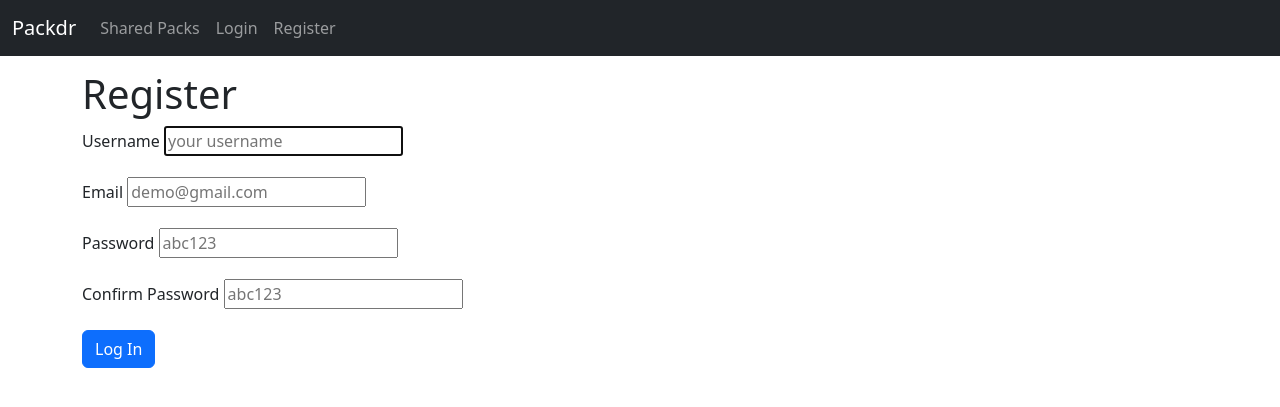
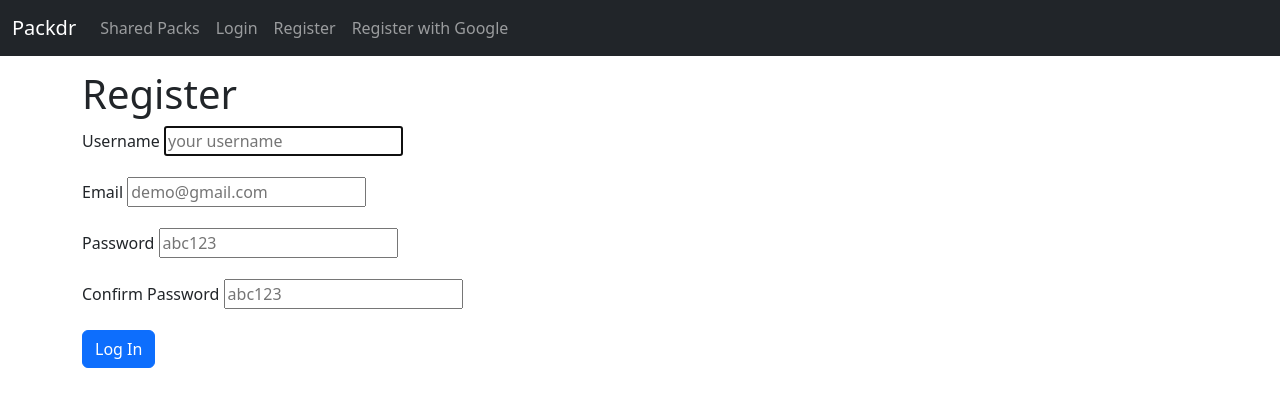
Before and after one commit to lanebobane/packd, a Django app: page /users/register/ in a window 1280 px wide. Shown: the top 407 px of the page. Run offline with Django 4.2, Linux system fonts and the light colour scheme; parts of the project's set-up code (start-up, migrations or seed data) failed here and were passed over; some libraries are stand-ins or nearby versions.

Commit message:
google auth in

```diff
--- a/packd/packr/templates/packr/base.html
+++ b/packd/packr/templates/packr/base.html
@@ -42,6 +42,9 @@
 					<li class="nav-item">
 					<a class="nav-link" href="{% url 'users:register' %}">Register</a>
 					</li>
+					<li class="nav-item">
+						<a class="nav-link" href="{% url 'users:register_google' %}">Register with Google</a>
+						</li>
 					{% endif %}
 				</ul>
 			</div>
--- a/packd/requirements.txt
+++ b/packd/requirements.txt
@@ -4,3 +4,5 @@ platformdirs==2.5.4
 Django==4.2.3
 psycopg2-binary==2.9.6
 gunicorn==21.2.0
+requests==2.32.3
+PyJWT==2.9.0
--- a/packd/users/urls.py
+++ b/packd/users/urls.py
@@ -6,6 +6,7 @@ from . import views
 app_name = "users"
 urlpatterns = [
     path("register/", views.register, name="register"),
+    path("register_google/", views.GoogleOAuthView.as_view(), name="register_google"),
     path(
         "login/",
         authentication_views.LoginView.as_view(template_name="login.html"),
--- a/packd/users/views.py
+++ b/packd/users/views.py
@@ -1,12 +1,25 @@
+import os
+import requests
+import jwt
+from dataclasses import dataclass
+from random import SystemRandom
+from urllib.parse import urlencode
+
+from .forms import NewUserForm
+from .models import Profile
+
+from django.contrib.auth import login
+from django.contrib.auth.models import User
+from django.contrib.auth.decorators import login_required
+from django.core.exceptions import ImproperlyConfigured, ObjectDoesNotExist
 from django.shortcuts import render, redirect
-from .forms import NewUserForm
-from django.contrib.auth.decorators import login_required
-from .models import Profile
-from django.contrib.auth.models import User
+from django.views import View
+from django.conf import settings
+from django.urls import reverse_lazy
 
-# Create your views here.
+UNICODE_ASCII_CHARACTER_SET = ('abcdefghijklmnopqrstuvwxyzABCDEFGHIJKLMNOPQRSTUVWXYZ0123456789')
 
-
+# DJANGO BUILT-IN REGISTRATION
 def register(request):
     if request.method == "POST":
         form = NewUserForm(request.POST)
@@ -18,3 +31,137 @@ def register(request):
     context = {"form": form}
 
     return render(request, "register.html", context)
+
+# GOOGLE OAUTH2 REGISTRATION/LOGIN
+
+@dataclass
+class GoogleRawLoginCredentials:
+    client_id: str
+    client_secret: str
+    project_id: str
+
+
+class GoogleOAuthView(View):
+    def get(self, request, *args, **kwargs):
+        if request.GET.get('code'):
+
+            code = request.GET.get('code')
+            error = request.GET.get('error')
+            state = request.GET.get('state')
+
+            if state != request.session["google_oauth2_state"]:
+                raise ImproperlyConfigured("The session cookies do not match!")
+            if error is not None:
+                raise Exception(error)
+
+            client_id = os.environ.get("GOOGLE_OAUTH2_CLIENT_ID")
+            client_secret = os.environ.get("GOOGLE_OAUTH2_CLIENT_SECRET")
+            redirect_uri = 'http://localhost:8000/users/register_google'
+            grant_type = 'authorization_code'
+
+            post_data = {
+                "code": code,
+                "client_id": client_id,
+                "client_secret": client_secret,
+                "redirect_uri": redirect_uri,
+                "grant_type": grant_type
+            }
+
+            response = requests.post('https://oauth2.googleapis.com/token', data=post_data)
+            data = response.json()
+            id_token = data['id_token']
+            decoded_token = jwt.decode(jwt=id_token, options={"verify_signature": False})
+            email = decoded_token['email']
+            email_verified = decoded_token['email_verified']
+
+            # if email_verified:
+            try:
+                user = User.objects.get(email=email)
+
+            except ObjectDoesNotExist as e:
+                user = User.objects.create(username=email, email=email)
+                user.save()
+
+            login(request, user)
+            return redirect("/dashboard")
+
+        else:
+            google_login_flow = GoogleRawLoginFlowService()
+            authorization_url, state = google_login_flow.get_authorization_url()
+
+            request.session["google_oauth2_state"] = state
+
+            return redirect(authorization_url)
+
+
+def google_raw_login_get_credentials() -> GoogleRawLoginCredentials:
+    client_id = os.environ.get("GOOGLE_OAUTH2_CLIENT_ID")
+    client_secret = os.environ.get("GOOGLE_OAUTH2_CLIENT_SECRET")
+    project_id = os.environ.get("GOOGLE_OAUTH2_PROJECT_ID")
+
+    if not client_id:
+        raise ImproperlyConfigured("GOOGLE_OAUTH2_CLIENT_ID missing in env.")
+
+    if not client_secret:
+        raise ImproperlyConfigured("GOOGLE_OAUTH2_CLIENT_SECRET missing in env.")
+
+    if not project_id:
+        raise ImproperlyConfigured("GOOGLE_OAUTH2_PROJECT_ID missing in env.")
+
+    credentials = GoogleRawLoginCredentials(
+        client_id=client_id,
+        client_secret=client_secret,
+        project_id=project_id
+    )
+
+    return credentials
+
+
+class GoogleRawLoginFlowService:
+    # API_URI = reverse_lazy("api:google-oauth2:login-raw:callback-raw")
+
+    GOOGLE_AUTH_URL = "https://accounts.google.com/o/oauth2/auth"
+    GOOGLE_ACCESS_TOKEN_OBTAIN_URL = "https://oauth2.googleapis.com/token"
+    GOOGLE_USER_INFO_URL = "https://www.googleapis.com/oauth2/v3/userinfo"
+
+    SCOPES = [
+        "https://www.googleapis.com/auth/userinfo.email",
+    ]
+
+    def __init__(self):
+        self._credentials = google_raw_login_get_credentials()
+
+    @staticmethod
+    def _generate_state_session_token(length=30, chars=UNICODE_ASCII_CHARACTER_SET):
+        # This is how it's implemented in the official SDK
+        rand = SystemRandom()
+        state = "".join(rand.choice(chars) for _ in range(length))
+        return state
+
+    def _get_redirect_uri(self):
+        # domain = 'settings.BASE_BACKEND_URL'
+        # api_uri = self.API_URI
+        # redirect_uri = f"{domain}{api_uri}"
+        redirect_uri = 'http://localhost:8000/users/register_google'
+        return redirect_uri
+
+    def get_authorization_url(self):
+        redirect_uri = self._get_redirect_uri()
+
+        state = self._generate_state_session_token()
+
+        params = {
+            "response_type": "code",
+            "client_id": self._credentials.client_id,
+            "redirect_uri": redirect_uri,
+            "scope": " ".join(self.SCOPES),
+            "state": state,
+            "access_type": "offline",
+            "include_granted_scopes": "true",
+            "prompt": "select_account",
+        }
+
+        query_params = urlencode(params)
+        authorization_url = f"{self.GOOGLE_AUTH_URL}?{query_params}"
+
+        return authorization_url, state
```
